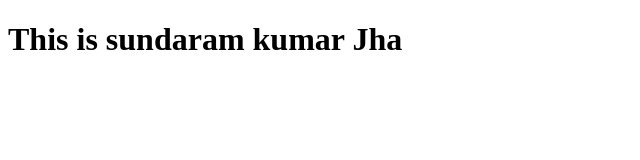
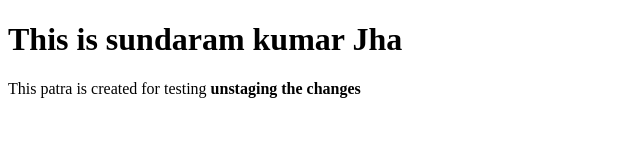
Before and after one commit to sundaram2021/git-course, a plain HTML site: page add-html.html in a window 1280 px wide. Shown: the whole page, without its empty margins (0-640 px from the left). Drawn offline with Linux system fonts and the light colour scheme.

Commit message:
added some para

```diff
--- a/add-html.html
+++ b/add-html.html
@@ -8,5 +8,6 @@
 </head>
 <body>
     <h1>This is sundaram kumar Jha</h1>
+    <p>This patra is created for testing <strong>unstaging the changes</strong></p>
 </body>
 </html>
```
